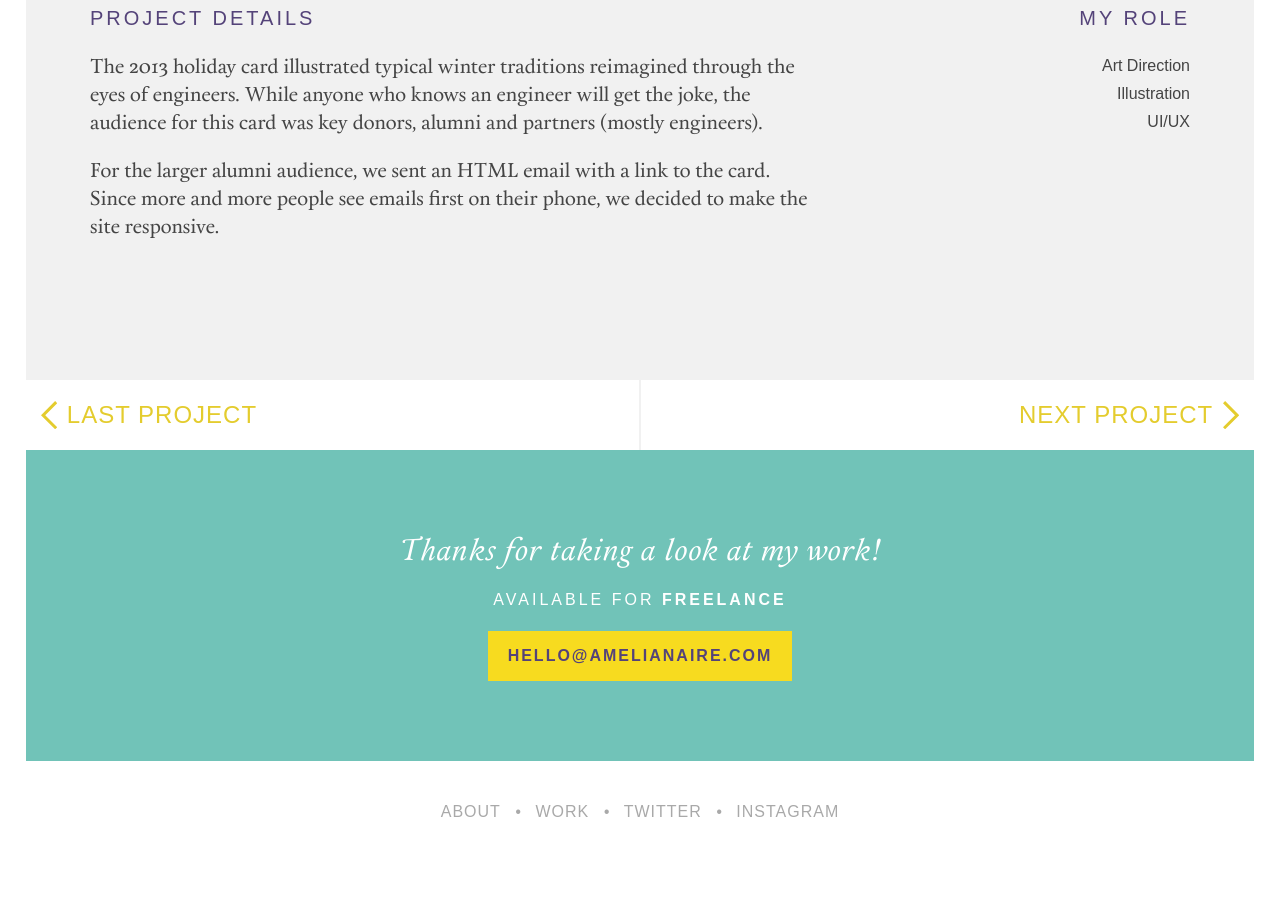
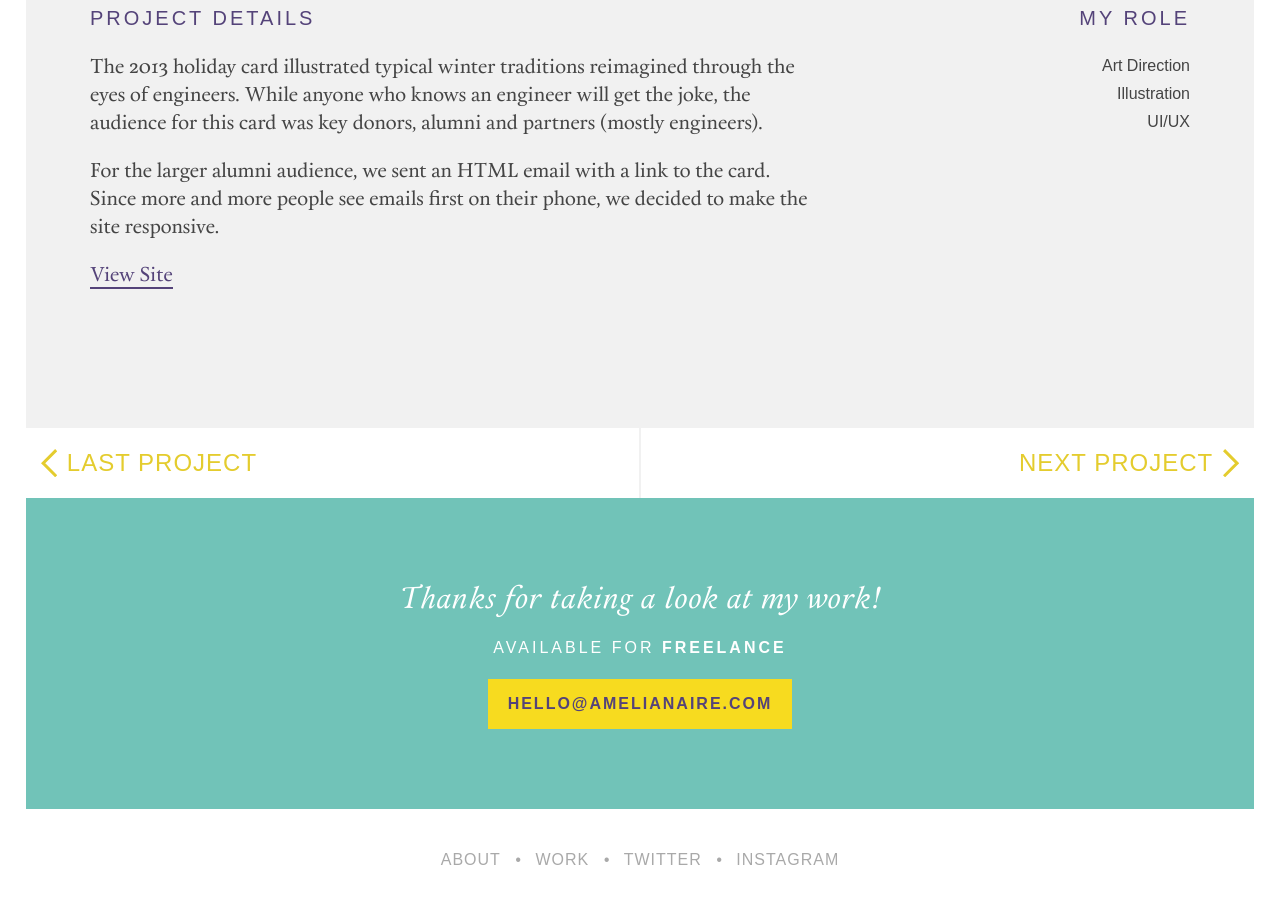
Before and after one commit to amelianaire/amelianaire_2014, a Jekyll site: the page built from _work/holiday2013/index.html, in a window 1280 px wide and 900 px high, scrolled down 3600 px. Built offline with Jekyll 4.4.1, drawn with Linux system fonts in a browser that asks for light colours; nearby versions of some CDN libraries; Markdown is read by kramdown in place of the engine named in the settings; before the commit the page ends 4463 px from its top, so only the background shows below that.

Commit message:
Update index.html
Added link to view holiday site.

```diff
--- a/_work/holiday2013/index.html
+++ b/_work/holiday2013/index.html
@@ -65,6 +65,7 @@ next_section: ebooks
                 <h2>Project Details</h2>
                 <p>The 2013 holiday card illustrated typical winter traditions reimagined through the eyes of engineers. While anyone who knows an engineer will get the joke, the audience for this card was key donors, alumni and partners (mostly engineers).</p>
                 <p>For the larger alumni audience, we sent an HTML email with a link to the card. Since more and more people see emails first on their phone, we decided to make the site responsive.</p>
+                <p><a href="http://www.engr.utexas.edu/holiday2013">View Site</a></p>
             </div>
             <div class="col span_2 right">
                 <h2>My Role</h2>
```
